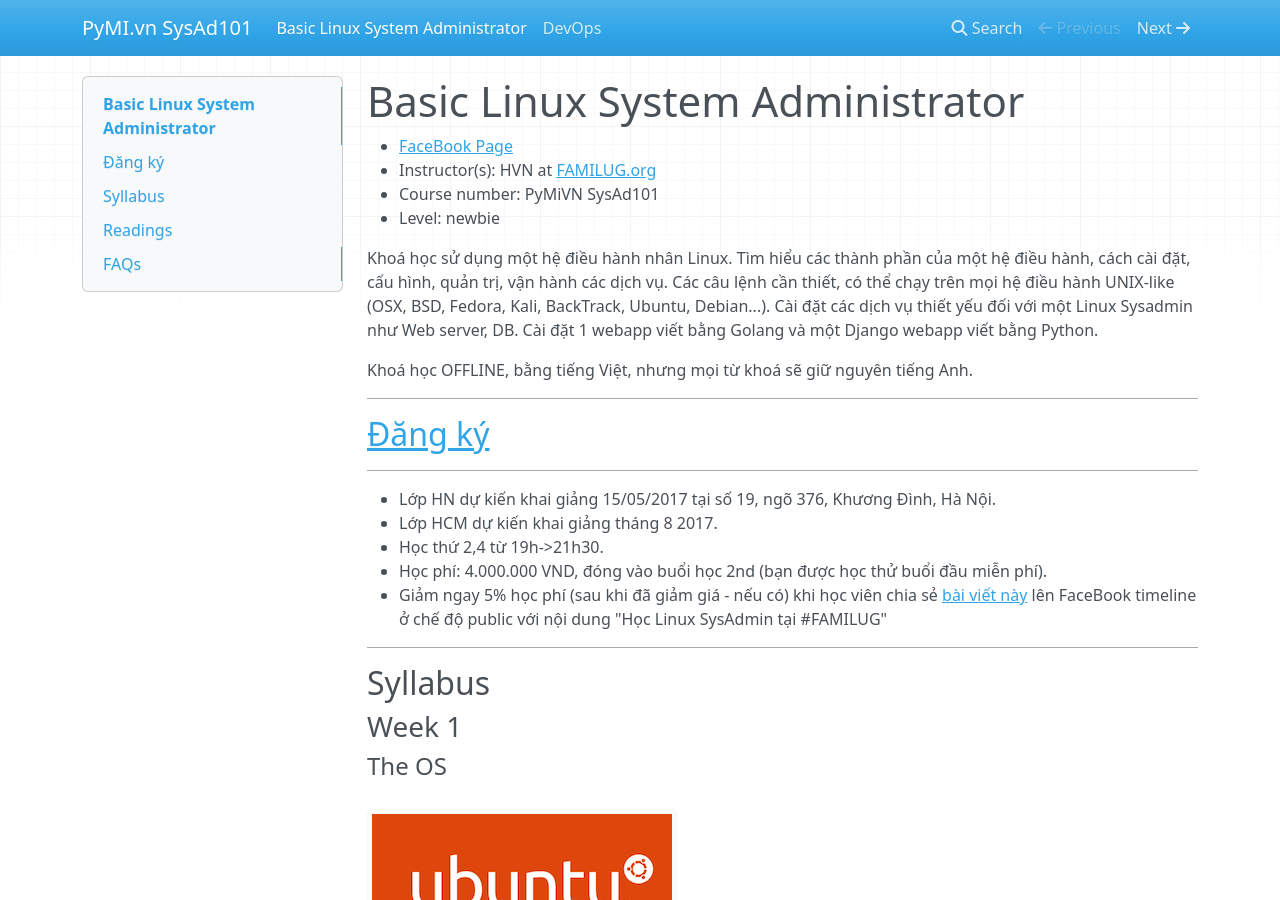
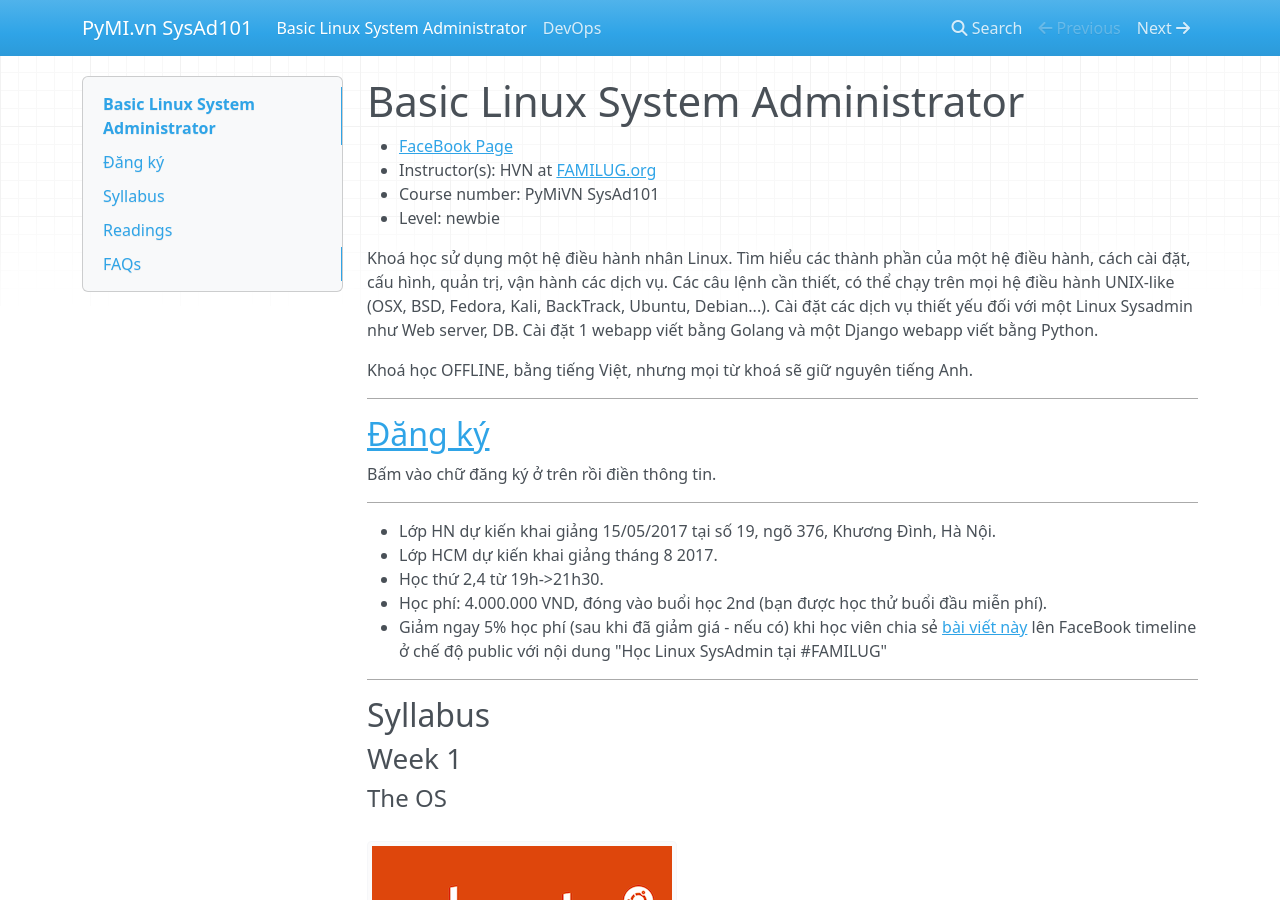
Before and after one commit to pymivn/sysad101, an MkDocs documentation site: the page built from docs/index.md, in a window 1280 px wide and 900 px high. Built offline with MkDocs 1.6.1, drawn with Linux system fonts in a browser that asks for light colours; nearby versions of some CDN libraries.

Commit message:
Add detail guide for reg

```diff
--- a/docs/index.md
+++ b/docs/index.md
@@ -14,7 +14,9 @@
 
 ---
 
-## [Đăng ký](https://goo.gl/forms/MMfY9UH5SNrt5Yy62)
+## [Đăng ký ](https://goo.gl/forms/MMfY9UH5SNrt5Yy62)
+
+Bấm vào chữ đăng ký ở trên rồi điền thông tin.
 
 ---
 
```
